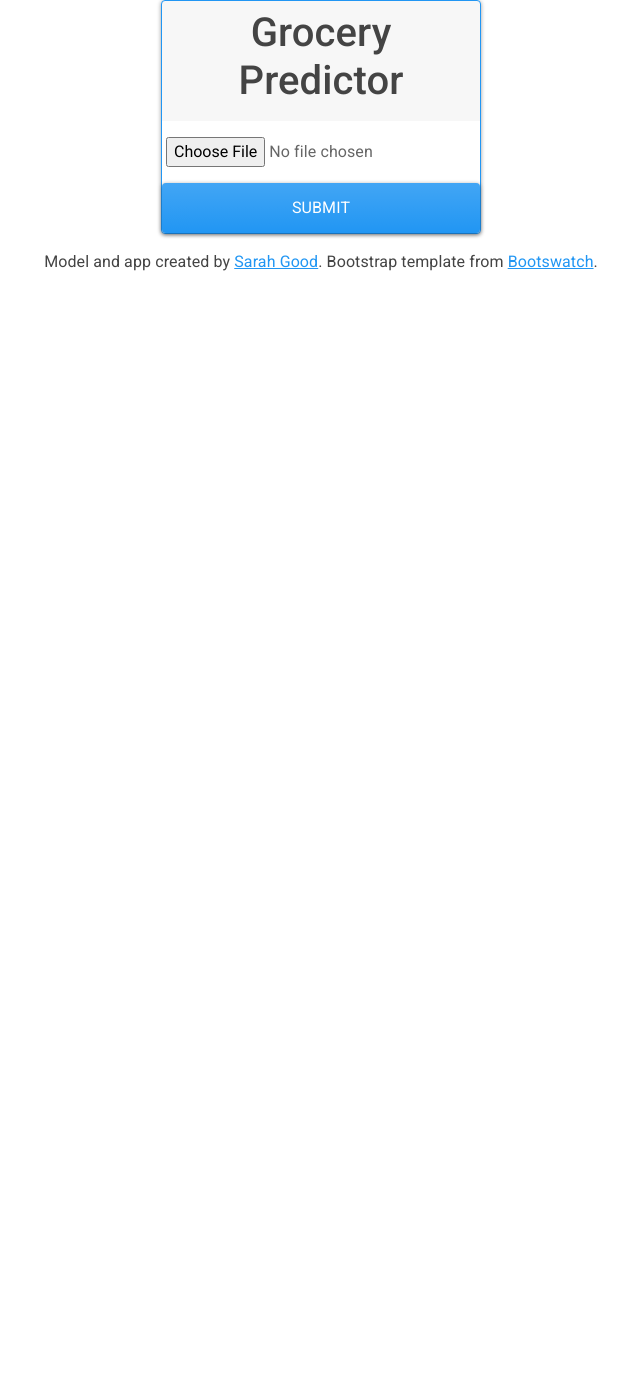
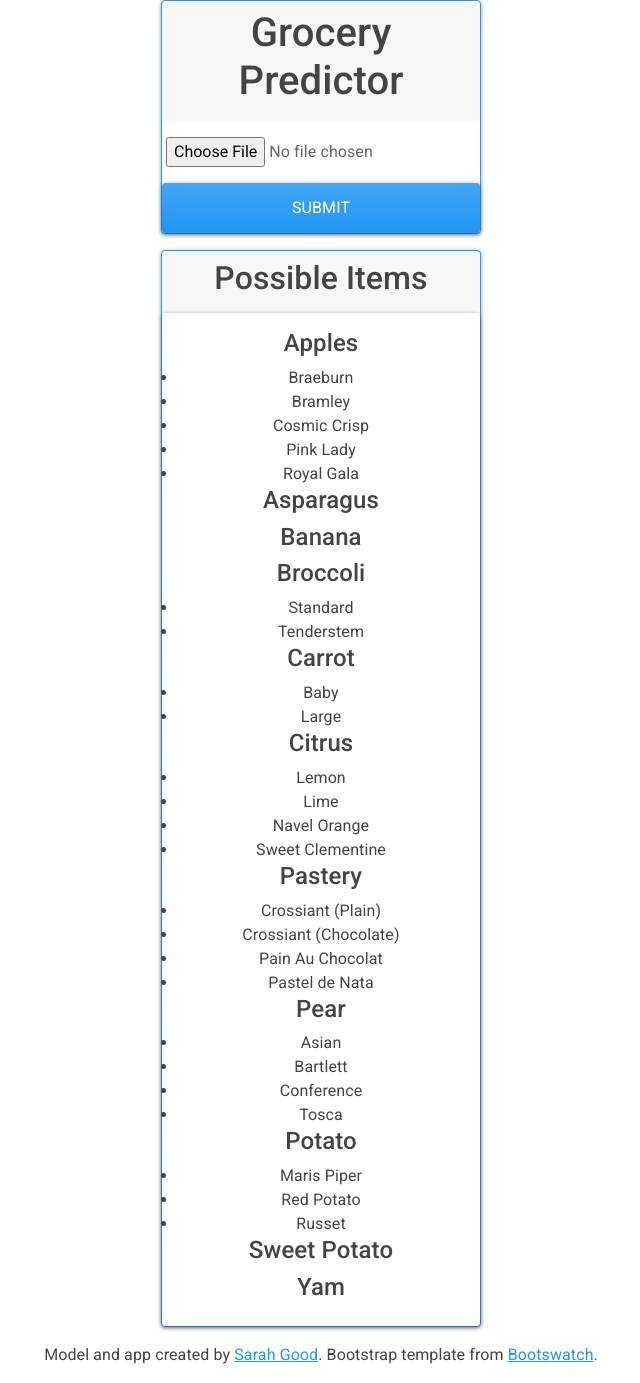
Before and after one commit to SarahEGood/grocery_classifier, a Flask app: template templates/index.html in a window 1280 px wide. Shown: the whole page, without its empty margins (319-959 px from the left). Before the commit the page ends 271 px from the top, so only its background shows below. Run offline with Flask 2, Linux system fonts and the light colour scheme; the template is opened without the code that fills it, so the values that code supplies are empty; some libraries are stand-ins or nearby versions.

Commit message:
Style: Added list of current possible classes to index.html

```diff
--- a/templates/index.html
+++ b/templates/index.html
@@ -37,7 +37,62 @@
 			</div>
 		   {% endif %}
 		</div>
-  </div>
+		<div class="card border-primary mb-3" style="max-width: 20rem;">
+		<div class="card-header"><h2>Possible Items</h2></div>
+		  <div class="card card-body">
+			<h4>Apples</h4>
+			<ul class="list-group">
+				<li>Braeburn</li>
+				<li>Bramley</li>
+				<li>Cosmic Crisp</li>
+				<li>Pink Lady</li>
+				<li>Royal Gala</li>
+			</ul>
+			<h4>Asparagus</h4>
+			<h4>Banana</h4>
+			<h4>Broccoli</h4>
+			  <ul class="list-group">
+				<li>Standard</li>
+				<li>Tenderstem</li>
+			</ul>
+			<h4>Carrot</h4>
+			  <ul class="list-group">
+				<li>Baby</li>
+				<li>Large</li>
+			</ul>
+			<h4>Citrus</h4>
+			<ul class="list-group">
+				<li>Lemon</li>
+				<li>Lime</li>
+				<li>Navel Orange</li>
+				<li>Sweet Clementine</li>
+			</ul>
+			<h4>Pastery</h4>
+			<ul class="list-group">
+				<li>Crossiant (Plain)</li>
+				<li>Crossiant (Chocolate)</li>
+				<li>Pain Au Chocolat</li>
+				<li>Pastel de Nata</li>
+			</ul>
+			<h4>Pear</h4>
+			<ul class="list-group">
+				<li>Asian</li>
+				<li>Bartlett</li>
+				<li>Conference</li>
+				<li>Tosca</li>
+			</ul>
+			<h4>Potato</h4>
+			<ul class="list-group">
+				<li>Maris Piper</li>
+				<li>Red Potato</li>
+				<li>Russet</li>
+			</ul>
+			<h4>Sweet Potato</h4>
+			<h4>Yam</h4>
+
+		</div>
+		</div>
+		</div>
   </body>
   <footer id="footer">
 	<div class="align-self-center" align="center">
```
